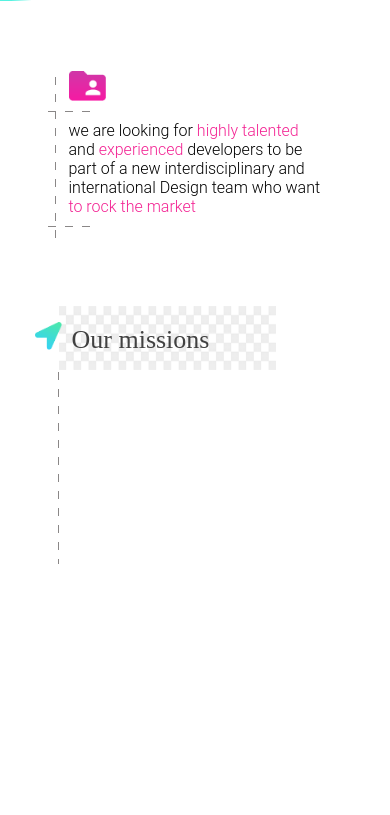
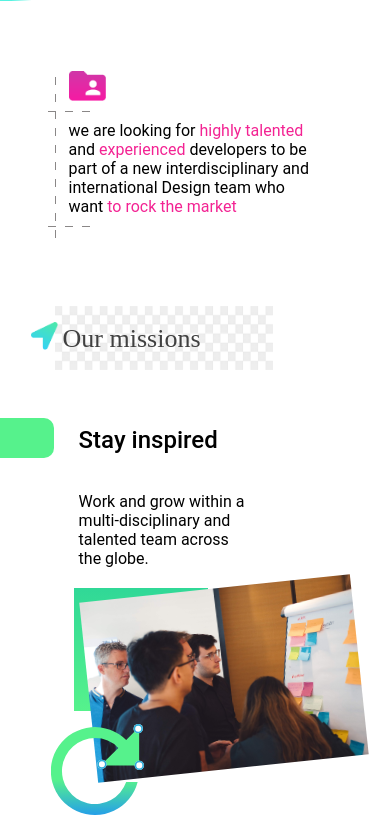
Before and after one commit to fusionfabric/finastra.design, a website built with webpack: page src/home-page.html in a window 390 px wide. Shown: the part 571-1386 px from the top of the page. Before the commit the page ends 1135 px from the top, so only its background shows below. Built offline with nearby package versions, Linux system fonts and the light colour scheme.

Commit message:
implem first mission

```diff
--- a/src/home-page.html
+++ b/src/home-page.html
@@ -52,8 +52,24 @@
         <div class="mission-title">
           <p>Our missions</p>
         </div>
+
+        <div class="mission-content">
+          <div class="mission-text">
+            <span class="mission-text-title">Stay inspired</span><br />
+            <span class="mission-text-content"
+              >Work and grow within a multi-disciplinary and talented team
+              across the globe.
+            </span>
+          </div>
+
+          <div class="mission-image">
+            <div class="first-mission">
+              <img class="img-1" src="./images/home/content/mission/img1.png"/>
+            </div>
+          </div>
+
+        </div>
       </div>
-
     </div>
   </body>
 </html>
--- a/src/styles/index.scss
+++ b/src/styles/index.scss
@@ -131,10 +131,12 @@ body {
     transparent 17px
   );
   --clr-border: rgb(138, 135, 135);
+  --content-mission-text-title-font-size: clamp(1.5rem, 2vw, 2rem);
+  --content-mission-text-content-font-size: clamp(1rem, 1.5vw, 1.5rem);
   position: relative;
 
   .introduction {
-    font: 300 60px Roboto;
+    font: 24px Roboto;
     margin: 70px auto;
     width: 70%;
     font-size: var(--content-intro-font-size);
@@ -197,17 +199,18 @@ body {
   }
 
   .mission {
-    margin-left: 15%;
+    position: absolute;
+    margin-left: 14%;
 
     .mission-title {
       background: url("../images/home/content/mission/carrés.png") no-repeat;
       background-size: 100% 45%;
       position: absolute;
-      padding-right: 5em;
+      padding-right: 80px;
 
       p {
         position: relative;
-        bottom: 2em;
+        bottom: 85px;
         font: 43px FuturaEF-Bold;
         color: #414141;
       }
@@ -220,7 +223,7 @@ body {
         display: inline-block;
         width: 20%;
         height: 60px;
-        right: 3.5em;
+        right: 56px;
         top: 16px;
         position: relative;
       }
@@ -230,13 +233,77 @@ body {
         position: absolute;
         right: 100%;
         top: 46%;
-        font-size: 6em;
+        font-size: 96px;
         padding: 1em;
         background-size: var(--content-intro-border-background-size);
         background-repeat: no-repeat;
         background-image: var(--content-intro-border-background-img);
-        -webkit-transform: rotate(180deg);
         transform: rotate(180deg);
+      }
+    }
+
+    .mission-content {
+      position: relative;
+      display: flex;
+      top: 112px;
+
+      .mission-text {
+        margin-left: 24px;
+        font: 32px Roboto;
+        width: 50%;
+
+        .mission-text-title {
+          font-weight: 550;
+          font-size: var(--content-mission-text-title-font-size);
+          margin-top: 8px;
+          display: block;
+        }
+
+        .mission-text-content {
+          font-size: var(--content-mission-text-content-font-size);
+        }
+
+        &::before {
+          position: absolute;
+          content: "";
+          border-radius: 0px 10px 10px 0px;
+          background: #56f28c;
+          padding: 20px;
+          width: 20%;
+          left: -30%;
+        }
+      }
+
+      .mission-image {
+        margin-left: 10%;
+
+        .first-mission {
+          .img-1 {
+            height: auto;
+            width: 90%;
+            transform: rotate(-6deg);
+            max-width: 577px;
+          }
+
+          &::before {
+            position: absolute;
+            content: "";
+            background: transparent linear-gradient(180deg, #30D897 0%, #56F28C 100%) 0% 0% no-repeat padding-box;
+            width: 30%;
+            height: 58%;
+            transform: translate(-24px);
+          }
+
+          &::after {
+            content: "";
+            position: absolute;
+            background: url("../images/home/content/mission/icon-arrow.svg") no-repeat;
+            height: 35%;
+            width: 10%;
+            top: 83%;
+            right: 31%;
+          }
+        }
       }
     }
   }
@@ -280,6 +347,24 @@ body {
       width: 72%;
       height: 344px;
       left: 20%;
+    }
+  }
+
+  .content {
+    .mission {
+      .mission-content {
+        .mission-image {
+          .first-mission {
+            &::after {
+              height: 36%;
+              width: 19%;
+              max-height: 500px;
+              top: 84%;
+              right: 37%;
+            }
+          }
+        }
+      }
     }
   }
 }
@@ -354,11 +439,42 @@ body {
       .mission-title {
         p {
           font: 26px FuturaEF-Bold;
-          bottom: 2.6em;
-          left: 0.5em;
+          bottom: 68px;
+          left: 8px;
         }
         &::before {
-          right: 1.5em;
+          right: 24px;
+        }
+
+        &::after {
+          display: none;
+        }
+      }
+
+      .mission-content {
+        flex-direction: column;
+        .mission-text {
+          &::before {
+            width: 18%;
+          }
+        }
+
+        .mission-image {
+          .first-mission {
+            margin-top: 20px;
+
+            &::before {
+              transform: translate(-14px);
+              width: 40%;
+              height: 35%;
+            }
+
+            &::after {
+              height: 26%;
+              width: 70%;
+              top: 87%;
+            }
+          }
         }
       }
     }
```
Also changed, not shown: src/images/home/content/mission/icon-arrow.svg (added), src/images/home/content/mission/img1.png (added).
